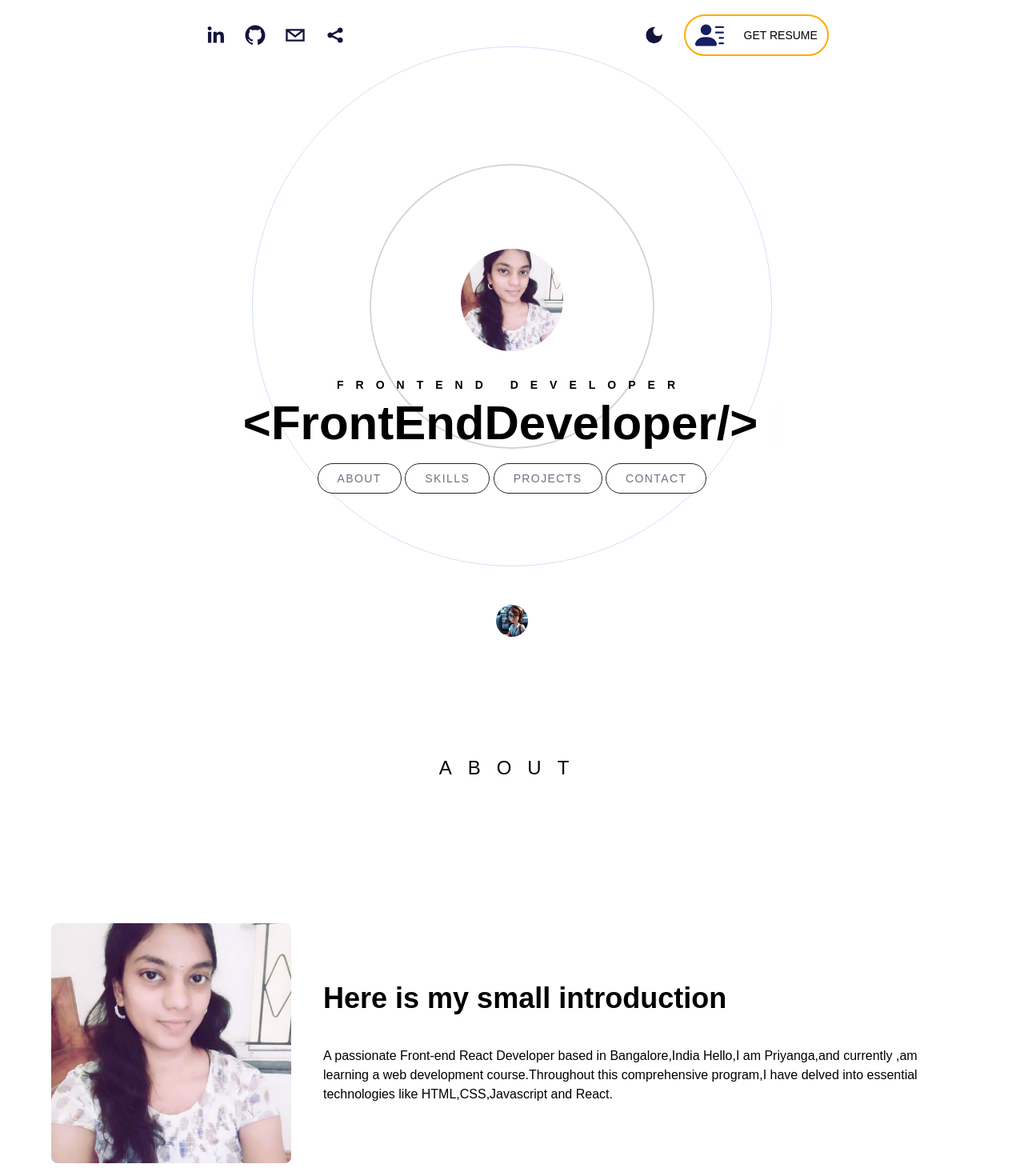
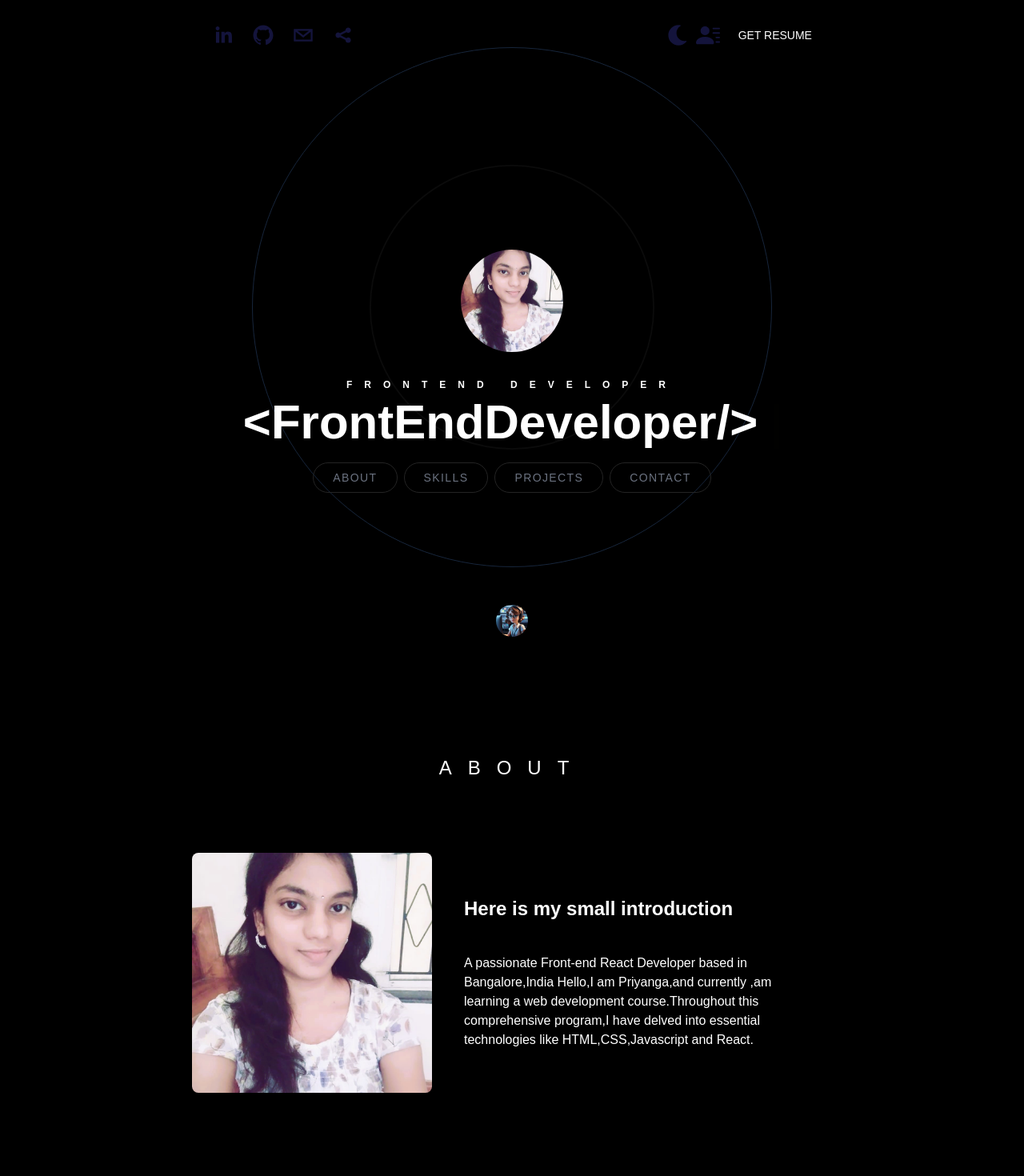
Before and after one commit to Priyanga-Developer/NewPortfolio, a React (Create React App) app: page / in a window 1280 px wide. Shown: the top 1470 px of the page at 80% size. Built offline with nearby package versions, Linux system fonts and the light colour scheme; the HTML template or start-up script is replaced by a standard one.

Commit message:
contact section

```diff
--- a/src/App.js
+++ b/src/App.js
@@ -32,15 +32,16 @@ const App = () => {
     <section id="footer" className=' snap-start' >
        <Footer/>
     </section>
-     <Link to='hero'>
-     <div className='fixed bottom-1 w-full cursor-pointer'>
+
+     <div className='fixed   bottom-1 w-full cursor-pointer'>
       <div className='flex items-center justify-center'>
+      <Link to='hero' smooth duration={500}>
         <img
         className='h-10 w-10 rounded-full  cursor-pointer'
         src={heroIcon} alt="heroicon" />
+      </Link>
       </div>
      </div>
-     </Link>
   </div>
   )
 }
--- a/src/Components/About.jsx
+++ b/src/Components/About.jsx
@@ -8,7 +8,7 @@ const About = () => {
      initial={{opacity:0}}
      whileInView={{opacity:1}}
      transition={{duration:1.5}}
-    className='w-full px-12  sm:pt-56 md:p-16 md:pt-[11rem] flex flex-col relative h-screen md:text-left md:flex-row max-w-7xl  justify-evenly mx-auto items-center '>
+    className='w-full px-12  sm:pt-56 md:p-60 md:pt-[11rem] flex flex-col relative h-screen md:text-left md:flex-row max-w-7xl  justify-evenly mx-auto items-center '>
         <h3 className='absolute top-24 uppercase tracking-[20px] text-2xl'>About</h3>
         <motion.img
         initial={{
@@ -20,11 +20,11 @@ const About = () => {
         }}
         whileInView={{opacity:1,x:0}}
         src={profile}
-        className='mb-20 md:mb-0 flex-shrink-0 w-56 h-56 rounded-full object-cover md:rounded-lg md:w-64 md:h-95 xl:w-[300px] xl:h-[300px] mt-32 md:mt-0 '
+        className='mb-10 md:mb-0 flex-shrink-0 w-56 h-56 rounded-full object-cover md:rounded-lg md:w-64 md:h-95 xl:w-[300px] xl:h-[300px] mt-40 md:mt-0 '
         alt="myprofile" />
         <div className='space-y-10 px-0 md:px-10'>
-            <h4 className='text-4xl font-semibold '>Here is my small introduction</h4>
-            <p className='text-base'>
+            <h4 className='text-2xl font-semibold text-center md:text-left '>Here is my small introduction</h4>
+            <p className='text-base text-center md:text-left'>
             A passionate Front-end React Developer based in Bangalore,India  Hello,I am Priyanga,and currently ,am learning a web development course.Throughout this comprehensive program,I have delved into essential technologies like HTML,CSS,Javascript and React.
             </p>
         </div>
--- a/src/Components/Contact.jsx
+++ b/src/Components/Contact.jsx
@@ -7,26 +7,26 @@ const Contact = () => {
   return (
     <div className=' w-full relative h-screen flex flex-col text-center md:text-left md:flex-row max-w-7xl px-10 justify-evenly mx-auto items-center py-15  overflow-hidden'>
         <h3 className='absolute top-24 uppercase tracking-[20px] text-2xl'> Contact</h3>
-        <div className='flex flex-col space-y-10  absolute top-[130px]   '>
-            <h4 className='text-3xl  font-semibold text-center'>I have got just what you need.Lets talk!</h4>
+        <div className='flex flex-col space-y-10  absolute top-[134px]   '>
+            <h4 className='text-2xl  font-semibold text-center'>I have got just what you need.Lets talk!</h4>
 
-        <div className=' flex flex-col space-y-10 '>
+        <div className=' flex flex-col md:space-y-10 '>
         <div className='flex items-center justify-center space-x-5'>
-        <FaPhone className='text-[#F7AB0A] h-7 w-7 animate-pulse' />
-        <p className='text-2xl'>43735272638363</p>
+        <FaPhone className='text-[#F7AB0A] h-6 w-6 animate-pulse' />
+        <p className='text-lg'>7868075256</p>
         </div>
         <div className='flex items-center justify-center space-x-5'>
-        <IoMail className='text-[#F7AB0A] h-7 w-7 animate-pulse' />
-        <p className='text-2xl'>43735272638363</p>
+        <IoMail className='text-[#F7AB0A] h-6 w-6 animate-pulse' />
+        <p className=' text-lg'>uthirapriyanga@gmail.com</p>
         </div>
         <div className='flex items-center justify-center space-x-5'>
-        <FaMapMarkerAlt  className='text-[#F7AB0A] h-7 w-7 animate-pulse'/>
-        <p className='text-2xl'>43735272638363</p>
+        <FaMapMarkerAlt  className='text-[#F7AB0A] h-6 w-6 animate-pulse'/>
+        <p className='text-lg'>MSR Nagar,Bangalore,India</p>
         </div>
         </div>
         <div>
         <form action="https://getform.io/f/362572ab-a4ac-44d2-a58e-1cb672f66b5c" method='POST'  className='flex flex-col w-fit mx-auto space-y-2 '>
-    <div className='flex md:flex-row md:space-x-2  flex-col'>
+    <div className='flex md:flex-row md:space-x-2 md:space-y-0 space-y-2 flex-col'>
       <input className='contactInput' type="text" name="name"   placeholder='Name' />
       <input className='contactInput' name='email' type='email' required  placeholder='Email' />
     </div>
--- a/src/Components/Footer.jsx
+++ b/src/Components/Footer.jsx
@@ -4,7 +4,7 @@ const Footer = () => {
   return (
     <footer
         className=' relative  w-full  text-center
-         py-16 px-16 overflow-hidden'>
+          px-16 py-3 overflow-hidden'>
           <p className=' text-base'><span className=' font-semibold'>&#169; Priyanga.All rights reserved.</span>Built with React,Tailwind CSS,Framer Motion,Vercel Hoisting </p>
     </footer>
 
--- a/src/Components/Header.jsx
+++ b/src/Components/Header.jsx
@@ -1,13 +1,28 @@
-import React from 'react'
-import { MdDarkMode } from "react-icons/md";
+import React ,{useEffect,useState} from 'react'
+import { FaMoon } from "react-icons/fa";
 import { SocialIcon } from 'react-social-icons';
 import { motion} from "framer-motion"
 import { BsFillPersonLinesFill } from "react-icons/bs";
 
 const Header = () => {
 
+  const [show,setShow]=useState(false);
+
+  const transitionNavBar=()=>{
+    if(window.scrollY>100){
+      setShow(true);
+    }
+    else{
+      setShow(false);
+    }
+  }
+  useEffect(()=>{
+    window.addEventListener("scroll",transitionNavBar);
+    return () => window.removeEventListener("scroll", transitionNavBar);
+  })
+
   return (
-    <header className='fixed top-0 w-full h-[80px] flex justify-around items-center  py-11 px-16 z-[200] ' >
+    <header className={` ${show&& ' bg-gray-300'} fixed top-0 w-full h-[80px] flex justify-around items-center  py-11 px-16 z-[200]  transition-all ease-in duration-75` }>
     {/* Social icons */}
           <motion.div
           initial={{
@@ -66,12 +81,12 @@ const Header = () => {
       transition={{
         duration:1.5,
       }}
-      className='flex flex-row items-center justify-center gap-6 cursor-pointer'>
-      <MdDarkMode
-      className='text-4xl  cursor-pointer  text-[#14143c]'
+      className='flex flex-row items-center justify-center  cursor-pointer'>
+      <FaMoon
+      className='md:text-3xl text-4xl  cursor-pointer  text-[#14143c]'
        />
-        <a href='./Priyanga_Developer.pdf'target='_blank'  rel='noreferrer' download='true' className=' w-full flex  items-center justify-around  gap-5 border-2  border-[#fa0]  rounded-full px-[10px] py-[6px] duration-500   hover:bg-[#f9f9cd]' >
-        <BsFillPersonLinesFill className=' text-4xl  cursor-pointer text-[#161e66]'/>
+        <a href='./Priyanga_Developer.pdf'target='_blank'  rel='noreferrer' download='true' className=' w-full flex  items-center justify-around  gap-5  border-[#fa0]  rounded-full px-[10px] py-[6px] duration-500   hover:bg-[#f9f9cd]' >
+        <BsFillPersonLinesFill className=' text-3xl  cursor-pointer text-[#14143c]'/>
                   <><p className=' uppercase hidden md:inline-flex text-sm text-gr'> GET Resume</p></>
                    </a>
       </motion.div>
--- a/src/Components/Hero.jsx
+++ b/src/Components/Hero.jsx
@@ -12,20 +12,20 @@ const Hero = () => {
        delaySpeed:2000,
     })
   return (
-    <div className='   w-full h-screen flex flex-col space-y-8 items-center justify-center overflow-hidden text-center mt-12 '>
+    <div className= ' w-full h-screen flex flex-col space-y-8 items-center justify-center overflow-hidden text-center mt-12'>
         <BackgroundCircles/>
         <img src={profile} alt="mypicture" className='relative rounded-full h-32 w-32 mx-auto object-cover' />
         <div className='z-20'>
-          <h2 className=' text-sm  font-semibold uppercase pb-2 tracking-[15px]'>FrontEnd Developer</h2>
-            <h1 className='text-5xl lg:text-6xl font-semibold px-10'>
+          <h2 className=' text-[12px]  font-semibold uppercase pb-2 tracking-[15px]'>FrontEnd Developer</h2>
+            <h1 className='text-2xl lg:text-6xl font-semibold px-10'>
                 <span className='mr-3'>{text}</span>
                 <Cursor cursorColor='#F7AB0A'/>
             </h1>
-            <div className=' pt-5'>
-              <Link to='about'> <button className='heroButton'>About</button></Link>
-              <Link to='skills'> <button className='heroButton'>Skills</button></Link>
-              <Link to='projects'>  <button className='heroButton'>Projects</button></Link>
-              <Link to='contact'>  <button className='heroButton'>Contact</button></Link>
+            <div className=' pt-5 justify-center items-center flex flex-col gap-2 md:flex-row'>
+              <Link to='about' smooth duration={500}> <button className='heroButton'>About</button></Link>
+              <Link to='skills' smooth duration={500}> <button className='heroButton'>Skills</button></Link>
+              <Link to='projects' smooth duration={500}>  <button className='heroButton'>Projects</button></Link>
+              <Link to='contact' smooth duration={500}>  <button className='heroButton'>Contact</button></Link>
             </div>
         </div>
 
--- a/src/Components/Projects.jsx
+++ b/src/Components/Projects.jsx
@@ -67,7 +67,7 @@ const Projects = () => {
                                         }}
                                         transition={{duration:1.2}}
                                         whileInView={{opacity:1,y:0}}
-
+                                        viewport={{once:true}}
                                         src={src} alt='projectdemo' className='object-cover w-[100%] h-[100%]' />
                                         </div>
                                         <div className='    px-0 md:px-10  '>
--- a/src/index.css
+++ b/src/index.css
@@ -12,12 +12,12 @@
     }
     body{
       @apply overflow-x-hidden;
-      @apply scrollbar;
+      @apply scrollbar-thin;
       @apply scrollbar-thumb-rounded;
       @apply  scrollbar-track-[#80809a78] ;
       @apply scrollbar-thumb-[#F7AB0A]/80 ;
-      /* @apply bg-black;
-      @apply text-white; */
+      @apply bg-black;
+      @apply text-white;
     }
 
     html,body{
@@ -30,7 +30,7 @@
 
   @layer components{
     .heroButton{
-      @apply px-6 py-2 border border-[#242424] rounded-full uppercase text-sm tracking-widest text-gray-500 transition-all hover:border-[#F7AB0A]/40 hover:text-[#F7AB0A]/40
+      @apply px-6 py-2 border border-[#242424] rounded-full uppercase text-sm tracking-widest text-gray-500 transition-all  hover:text-black hover:bg-[#F7AB0A]/40
     }
   .contactInput{
     @apply outline-none bg-slate-400/10 rounded-sm border-b px-6 py-4 text-gray-500 placeholder-gray-500 transition-all focus:border-[#F7AB0A]/40 focus:text-[#F7AB0A]/40 hover:border-[#F7AB0A]/40
```
